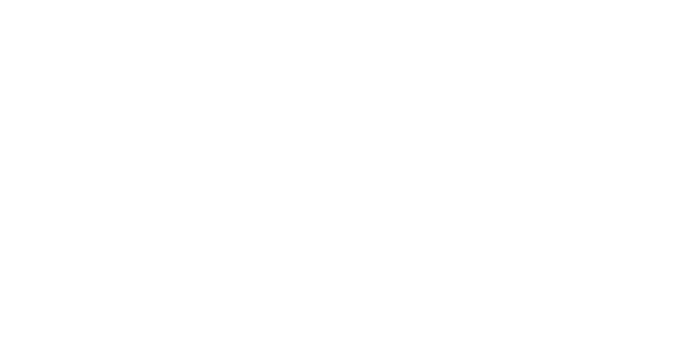
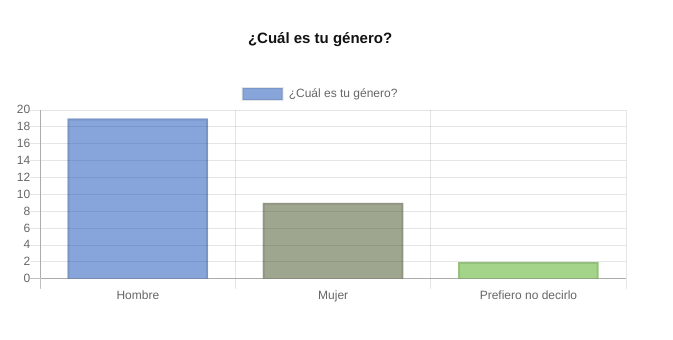
Before and after one commit to dev-cac/graph-google-forms, a plain HTML site: page index.html in a window 1280 px wide. Shown: the whole page, without its empty margins (0-673 px from the left). Drawn offline with nearby package versions, Linux system fonts and the light colour scheme.

Commit message:
Progrando Grafica

```diff
--- a/index.html
+++ b/index.html
@@ -1,3 +1,5 @@
+<!-- Para Graficar se debe tener en cuenta que los datos(preguntas/respuestas) no tengan comas ya que esta es la forma de separacion -->
+
 <!DOCTYPE html>
 <html lang="es">
 <head>
@@ -13,8 +15,13 @@
     <script src="https://cdnjs.cloudflare.com/ajax/libs/Chart.js/2.9.3/Chart.min.js"></script>
 </head>
 <body>
-    <div id="app"></div>
+    <div class="row">
+        <div id="app" class="col s6">
+            <canvas id="barr"></canvas>
+        </div>
+    </div>
 </body>
+<script src="src/graficar/chartjs.js"></script>
 <script src="src/graficar/data.js"></script>
 <script src="src/index.js"></script>
 </html>
--- a/src/graficar/chartjs.js
+++ b/src/graficar/chartjs.js
@@ -1,4 +1,4 @@
-export function graficar(ctx, tipo, titulo, datos){
+function graficar(ctx, tipo, titulo, datos){
     let opcion;
     var opciones = [];
     var eleccion = [];
--- a/src/index.js
+++ b/src/index.js
@@ -1,7 +1,8 @@
-/* import { graficar } from './graficar/chartjs'; */
 cargar();
 
 function load(){
     console.log(pregunta);
     console.log(respuesta);
+
+    graficar("barr", "bar", pregunta[0], respuesta[0]);
 }
```
